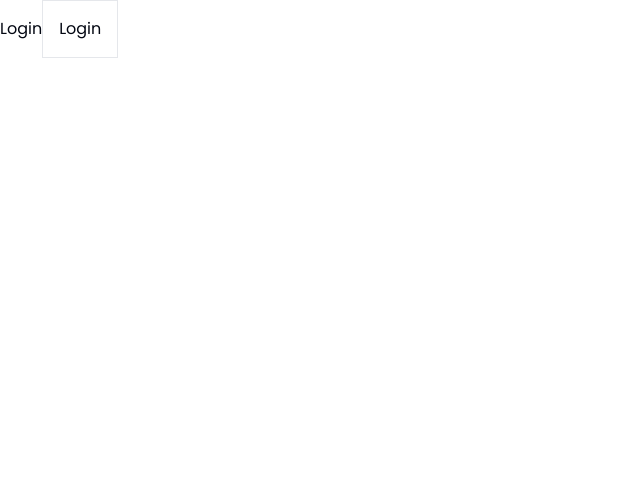
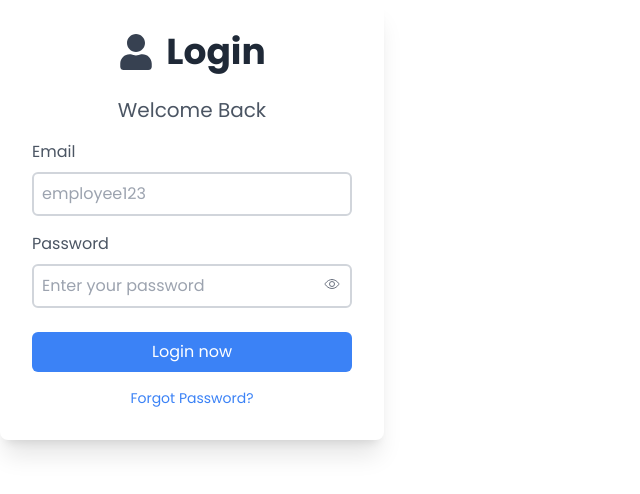
Before and after one commit to Aq7853gehc/leave_sm, a Next.js app: page /login in a window 1280 px wide. Shown: the top 494 px of the page, without its empty margins (0-640 px from the left). Built offline with nearby package versions, Linux system fonts and the light colour scheme.

Commit message:
react-hook-form , and login page

```diff
--- /dev/null
+++ b/app/(auth)/forgot-password/page.tsx
@@ -0,0 +1,9 @@
+import React from 'react'
+
+const ForgetPassword = () => {
+  return (
+    <div>ForgetPassword</div>
+  )
+}
+
+export default ForgetPassword
--- a/app/(auth)/login/page.tsx
+++ b/app/(auth)/login/page.tsx
@@ -1,13 +1,103 @@
-'use client'
-import { redirect } from 'next/navigation'
-import React from 'react'
 
-const Login = () => {
+
+"use client";
+import React, { useState } from 'react';
+import { useForm, SubmitHandler } from 'react-hook-form';
+import { loginSchema, LoginSchema } from '@/lib/validation/loginSchema';
+import Link from 'next/link';
+import { IoEyeOutline } from "react-icons/io5";
+import { FaRegEyeSlash, FaUser } from "react-icons/fa";
+import { zodResolver } from '@hookform/resolvers/zod';
+
+const LoginForm = () => {
+  const {
+    register,
+    handleSubmit,
+    formState: { errors },
+  } = useForm<LoginSchema>({
+    resolver: zodResolver(loginSchema),
+  });
+
+  const [show, setShow] = useState(false);
+  const [serverError, setServerError] = useState<string | null>(null);
+
+  const onSubmit: SubmitHandler<LoginSchema> = async ({ username, password }) => {
+    try {
+      const response = await fetch('http://localhost:3000/api/users/userData', {
+        method: 'POST',
+        headers: {
+          'Content-Type': 'application/json',
+        },
+        body: JSON.stringify({ username, password }),
+      });
+
+      const result = await response.json();
+
+      if (response.ok) {
+        console.log('Login successful');
+        // Handle successful login (e.g., redirect, store token, etc.)
+      } else {
+        setServerError(result.error || 'Login failed');
+      }
+    } catch (error: any) {
+      setServerError('Something went wrong');
+    }
+  };
+
   return (
-    <div>Login
-     <button onClick={() => redirect('/user')} className='border p-4'>Login</button>
-    </div>
-  )
-}
 
-export default Login
+      <div className='w-full max-w-sm p-8 bg-white rounded-lg shadow-xl'>
+        <div className='flex items-center justify-center mb-6'>
+          <FaUser className='text-4xl max-sm:text-3xl text-gray-700 mr-3' />
+          <h1 className='text-4xl max-sm:text-3xl font-extrabold text-gray-800'>Login</h1>
+        </div>
+        <p className='text-xl text-gray-600 text-center max-sm:text-lg mb-4'>Welcome Back</p>
+        <form onSubmit={handleSubmit(onSubmit)}>
+          <div>
+            <label htmlFor="email" className='block text-gray-600 font-medium mb-2'>Email</label>
+            <input
+              {...register('email')}
+              type="email"
+              id="email"
+              className={`w-full border-2 rounded-md p-2 text-gray-700 focus:outline-none ${errors.username ? 'border-red-500' : 'border-gray-300'}`}
+              placeholder='employee123'
+            />
+            {errors.email && <p className='text-red-500 mt-1'>{errors.email.message}</p>}
+          </div>
+          <div className='mt-4'>
+            <label htmlFor="password" className='block text-gray-600 font-medium mb-2'>Password</label>
+            <div className='relative'>
+              <input
+                {...register('password')}
+                type={show ? "text" : "password"}
+                id="password"
+                className={`w-full border-2 rounded-md p-2 text-gray-700 focus:outline-none pr-10 ${errors.password ? 'border-red-500' : 'border-gray-300'}`}
+                placeholder='Enter your password'
+              />
+              {show ? (
+                <FaRegEyeSlash onClick={() => setShow(!show)} className='absolute right-3 top-3 text-gray-500 cursor-pointer' />
+              ) : (
+                <IoEyeOutline onClick={() => setShow(!show)} className='absolute right-3 top-3 text-gray-500 cursor-pointer' />
+              )}
+            </div>
+            {errors.password && <p className='text-red-500 mt-1'>{errors.password.message}</p>}
+          </div>
+          <button
+            type='submit'
+            className='w-full mt-6 bg-blue-500 hover:bg-blue-600 text-white font-medium py-2 rounded-md transition duration-300'
+          >
+            Login now
+          </button>
+          {serverError && <p className='text-red-500 text-center mt-4'>{serverError}</p>}
+          <div className='flex justify-center mt-4'>
+            <Link href="/forgot-password">
+              <p className='text-sm text-blue-500 hover:text-blue-600 transition duration-300'>Forgot Password?</p>
+            </Link>
+          </div>
+        </form>
+      </div>
+    // </div>
+  );
+};
+
+export default LoginForm;
--- a/app/page.tsx
+++ b/app/page.tsx
@@ -5,7 +5,7 @@ import { FaCheckSquare } from "react-icons/fa";
 
 export default function Home() {
   return (
-    <div className="min-h-screen flex flex-col items-center bg-gradient-to-r from-gray-500 via-white to-red-400">
+    <div className="min-h-screen flex flex-col items-center ">
       <Head>
         <title>Leave Management System</title>
         <meta
--- a/components/LoginForm.tsx
+++ b/components/LoginForm.tsx
@@ -318,7 +318,7 @@ const LoginForm = () => {
           </button>
           {serverError && <p className='text-red-500 text-center mt-4'>{serverError}</p>}
           <div className='flex justify-center mt-4'>
-            <Link href="/frontend/forgot-password">
+            <Link href="/forgot-password">
               <p className='text-sm text-blue-500 hover:text-blue-600 transition duration-300'>Forgot Password?</p>
             </Link>
           </div>
--- a/package.json
+++ b/package.json
@@ -38,6 +38,7 @@
     "react": "^18",
     "react-chartjs-2": "^5.2.0",
     "react-dom": "^18",
+    "react-hook-form": "^7.52.2",
     "react-icons": "^5.2.1",
     "react-redux": "^9.1.2",
     "react-simple-typewriter": "^5.0.1",
```
Also changed, not shown: 1 other file (tests, documents, lock files or other folders).
